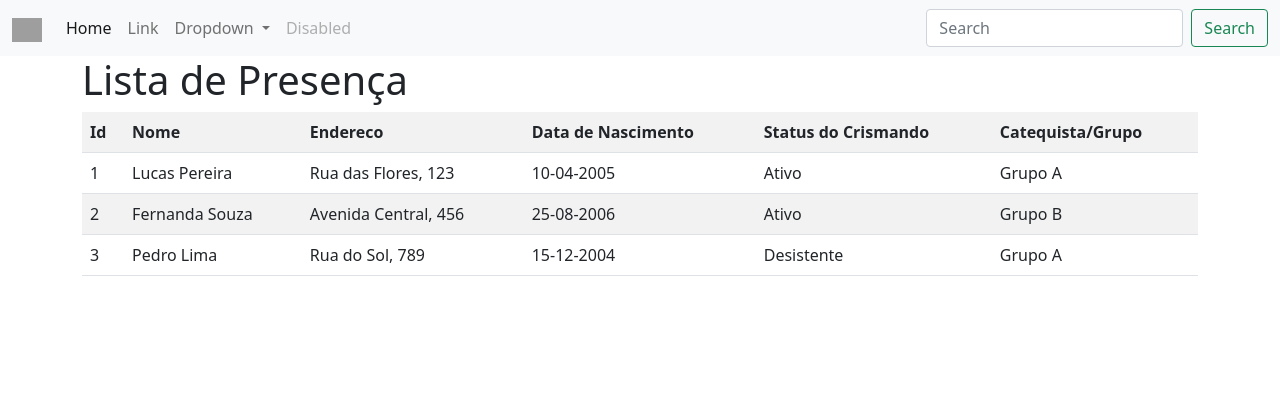
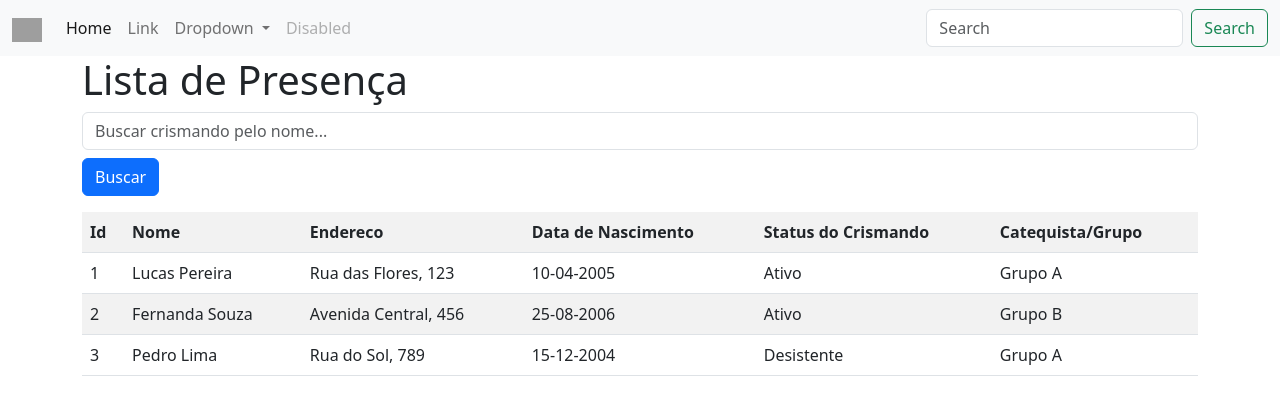
Before and after one commit to joao-victor-73/frequencia.simples, a Flask app: page / in a window 1280 px wide. Shown: the top 415 px of the page. Run offline with Flask 3, Linux system fonts and the light colour scheme; data comes from the database, SQL or seed files in the repository; parts of the project's set-up code (start-up, migrations or seed data) failed here and were passed over; some libraries are stand-ins or nearby versions; grey boxes are pictures that could not be loaded.

Commit message:
criando uma busca pelo nome

```diff
--- a/app.py
+++ b/app.py
@@ -1,4 +1,4 @@
-from flask import Flask, render_template
+from flask import Flask, render_template, request
 import os
 import dotenv
 from flask_sqlalchemy import SQLAlchemy
@@ -31,7 +31,8 @@ class Catequistas(db.Model):
     nome = db.Column(db.String(100), nullable=False)
     data_nascimento = db.Column(db.Date, nullable=False)
     grupo = db.Column(db.String(100), default='Nao Especificado')
-    nivel = db.Column(db.Enum('coordenador', 'catequista'), nullable=False, default='catequista')
+    nivel = db.Column(db.Enum('coordenador', 'catequista'),
+                      nullable=False, default='catequista')
 
     # (1:N - One-to-Many) UM catequista pode ter VÁRIOS crismandos
     crismandos = db.relationship('Crismandos', backref='cat', lazy=True)
@@ -40,27 +41,29 @@ class Catequistas(db.Model):
     login = db.relationship('Usuarios', uselist=False, backref='usuario')
 
 
-
 class Crismandos(db.Model):
     __tablename__ = 'crismandos'
 
     id = db.Column(db.Integer, primary_key=True)
     nome = db.Column(db.String(100), nullable=False)
     nome_mae = db.Column(db.String(100), nullable=False)
-    nome_pai = db.Column(db.String(100), nullable=False, default='Nao mencionado')
+    nome_pai = db.Column(db.String(100), nullable=False,
+                         default='Nao mencionado')
     data_nascimento = db.Column(db.Date, nullable=False)
     endereco = db.Column(db.String(200), nullable=False)
     tel1 = db.Column(db.String(15), nullable=False)
     tel2 = db.Column(db.String(15))
     batismo = db.Column(db.Enum('sim', 'nao'), default='nao')
     eucaristia = db.Column(db.Enum('sim', 'nao'), default='nao')
-    status_crismando = db.Column(db.Enum('ativo', 'desistente'), default='ativo')
+    status_crismando = db.Column(
+        db.Enum('ativo', 'desistente'), default='ativo')
 
     # Chave Estrangeira (ForeignKey)
-    fk_id_catequista = db.Column(db.Integer, db.ForeignKey('catequistas.id_catequista'))
+    fk_id_catequista = db.Column(
+        db.Integer, db.ForeignKey('catequistas.id_catequista'))
 
     # (1:N) UM crismando pode ter VÁRIAS frequências
-    frequencias = db.relationship('Frequencias', backref='freq')
+    frequencias = db.relationship('Frequencias', backref='cris')
 
 
 class Frequencias(db.Model):
@@ -68,14 +71,14 @@ class Frequencias(db.Model):
 
     id_freq = db.Column(db.Integer, primary_key=True)
     data_frequencia = db.Column(db.Date, nullable=False)
-    status_frequencia = db.Column(db.Enum('presente', 'falta', 'justificada'), default='falta')
+    status_frequencia = db.Column(
+        db.Enum('presente', 'falta', 'justificada'), default='falta')
     observacao = db.Column(db.Text)
 
     # Chave Estrangeira
     fk_id_crismando = db.Column(db.Integer,
                                 db.ForeignKey('crismandos.id'),
                                 nullable=False)
-
 
 
 class Usuarios(db.Model):
@@ -95,8 +98,21 @@ class Usuarios(db.Model):
 @app.route("/", methods=["GET"])
 def index():
     # lista_crismandos = Crismandos.query.all()
-    lista_crismandos = db.session.query(Crismandos, Catequistas).join(Catequistas).all()
-    return render_template('index.html', lista_crismandos = lista_crismandos)
+    # lista_crismandos = db.session.query(Crismandos, Catequistas).join(Catequistas).all()
+
+    termo_procura = request.args.get('pesquisa', '').strip()
+
+    query = db.session.query(Crismandos, Catequistas).join(Catequistas)
+
+    if termo_procura:
+        query = query.filter(Crismandos.nome.ilike(f"%{termo_procura}%"))
+
+    lista_crismandos = query.all()
+
+    return render_template('index.html', lista_crismandos=lista_crismandos, termo_procura=termo_procura)
+
+
+    return render_template('index.html', lista_crismandos=lista_crismandos)
 
 
 # Rota para registrar presença
@@ -105,6 +121,8 @@ def registrar_presenca():
     pass
 
 # Rota para consultar frequência
+
+
 @app.route("/frequencia", methods=["GET"])
 def listar_frequencia():
     pass
--- a/templates/base.html
+++ b/templates/base.html
@@ -6,6 +6,11 @@
     <title>Projeto-Crisma</title>
 
     <link rel="stylesheet" href="{{ url_for('static', filename='css/bootstrap.min.css') }}">
+
+
+    <!-- CDN do Bootstrap para evitar também possiveis erros -->
+    <link href="https://cdn.jsdelivr.net/npm/bootstrap@5.3.0/dist/css/bootstrap.min.css" rel="stylesheet">
+    <script src="https://cdn.jsdelivr.net/npm/bootstrap@5.3.0/dist/js/bootstrap.bundle.min.js"></script>
 
 </head>
 <body>
@@ -59,7 +64,7 @@
         {% endblock %}
     </div>
 
-    <script src="{{ url_for('static', filename='js/boostrap.bundle.min.js') }}"></script>
+    <script src="{{ url_for('static', filename='js/bootstrap.bundle.min.js') }}"></script>
 
 </body>
 </html>
--- a/templates/index.html
+++ b/templates/index.html
@@ -2,6 +2,12 @@
 
 {% block conteudo %}
     <h1>Lista de Presença</h1>
+
+    <form method="GET" action="{{ url_for('index') }}" class="mb-3">
+        <input type="text" name="pesquisa" class="form-control" placeholder="Buscar crismando pelo nome..." value="{{ request.args.get('pesquisa', '') }}">
+        <button type="submit" class="btn btn-primary mt-2">Buscar</button>
+    </form>
+
     <table class="table table-striped table-hover">
         <tr>
             <th>Id</th>
```
Also changed, not shown: 2 other files.
